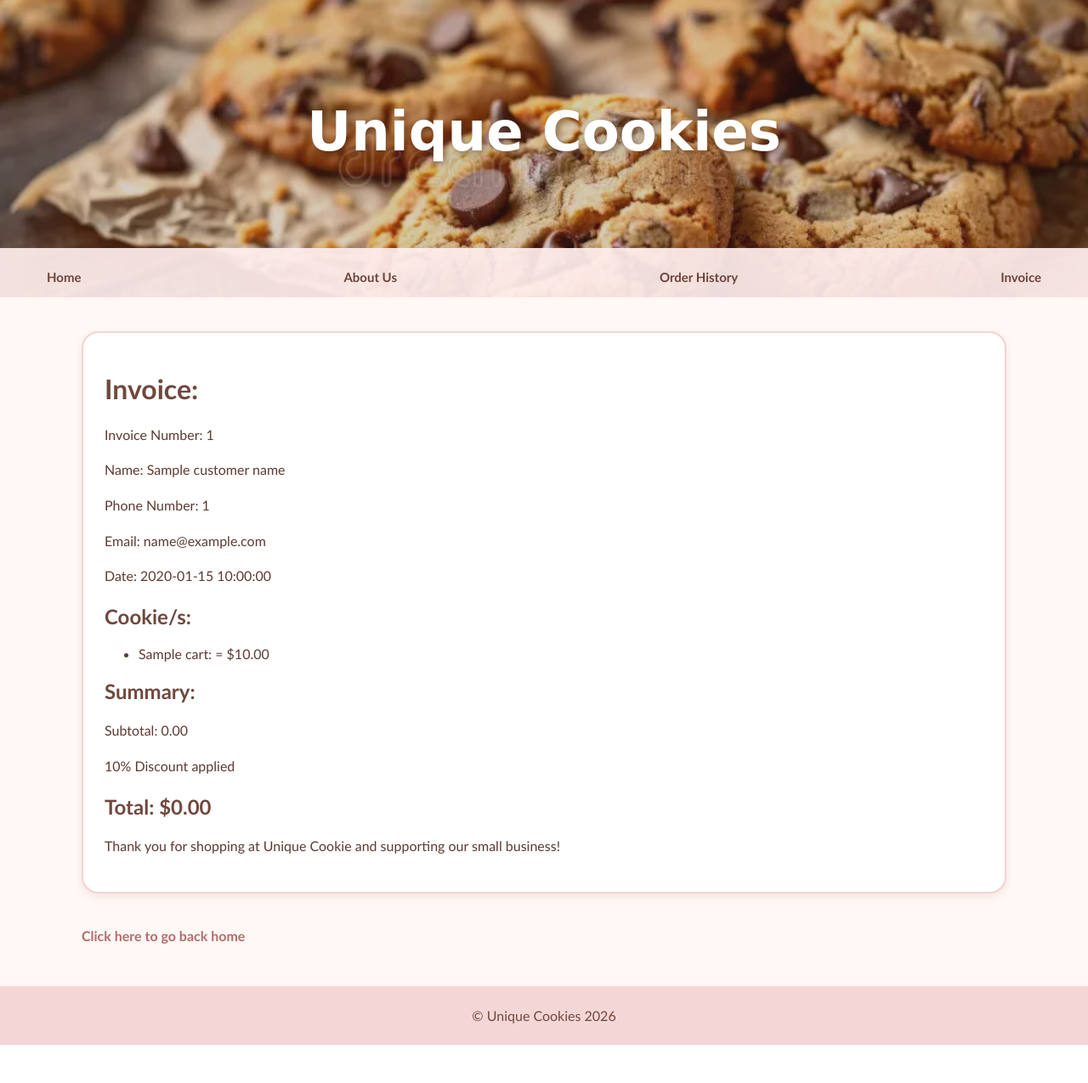
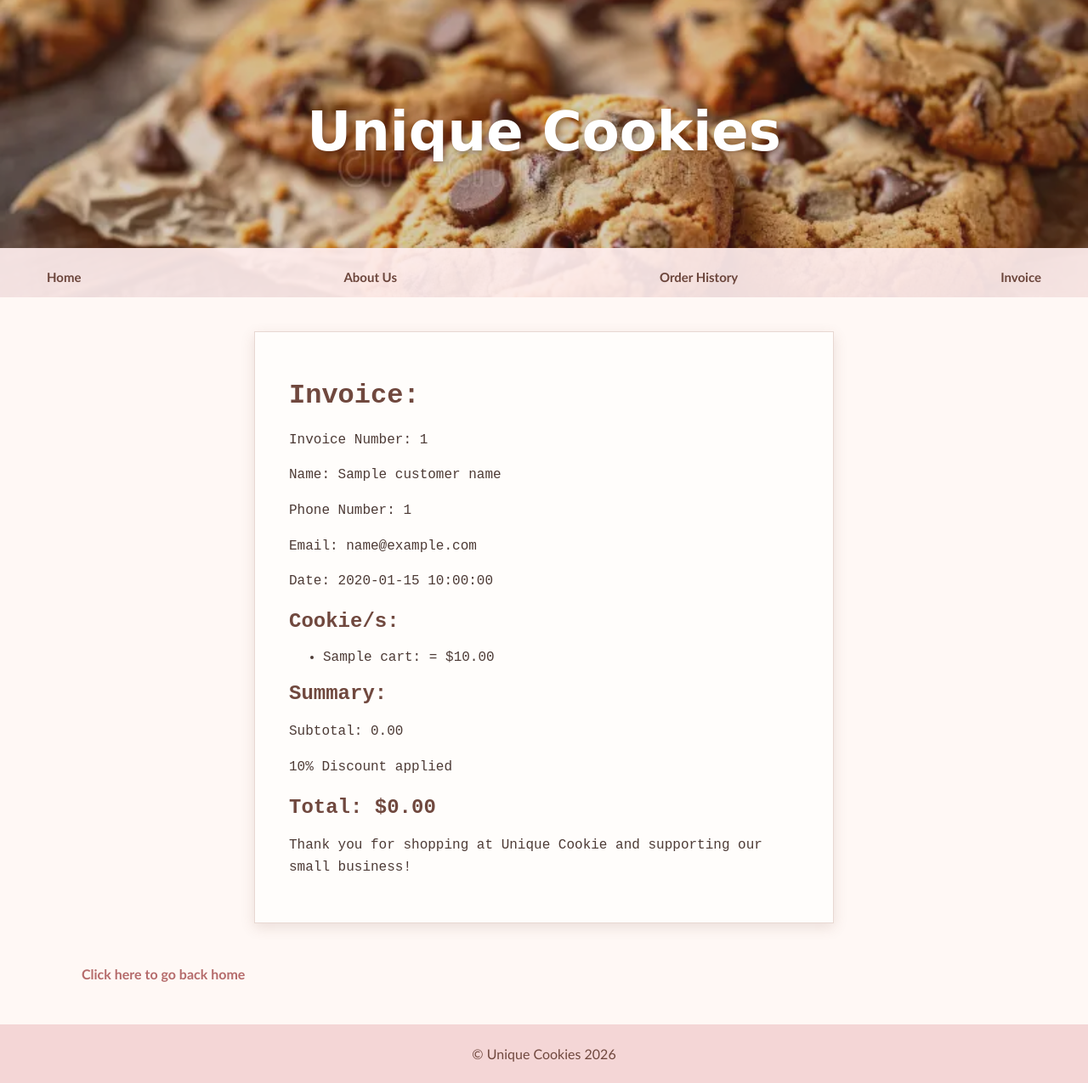
Before and after one commit to st26076/CSC---Small-Business-Internal, a Flask app: template templates/invoice.html in a window 1280 px wide. Shown: the whole page at 85% size. Before the commit the page ends 1230 px from the top, so only its background shows below. Run offline with Flask 3, Linux system fonts and the light colour scheme; the template is opened without the code that fills it: most values are stand-ins (such as "Sample title", 1, 10 or a date in 2020).

```diff
--- a/static/css/layout.css
+++ b/static/css/layout.css
@@ -81,15 +81,13 @@ button:hover {
 }
 
 .invoice {
-    gap: 30px;
-    justify-content: center;
-    align-items: stretch;
-    margin: 30px 0;
-    background-color: #fff;
-    padding: 25px;
-    border-radius: 20px;
-    border-width: 400px;
-    border: 2px solid #f3d2d2;
-    box-shadow: 0 4px 10px rgba(120, 75, 60, 0.1);
-    flex: 1;
+    width: 600px;
+    max-width: 70%;
+    margin: 40px auto;
+    background-color: #fffdfb;
+    padding: 35px 40px;
+    border: 1px solid #e8d8d2;
+    box-shadow: 0 5px 15px rgba(120, 75, 60, 0.15);
+    font-family: "Courier New", monospace;
+    color: #4d3b36;
 }
```
